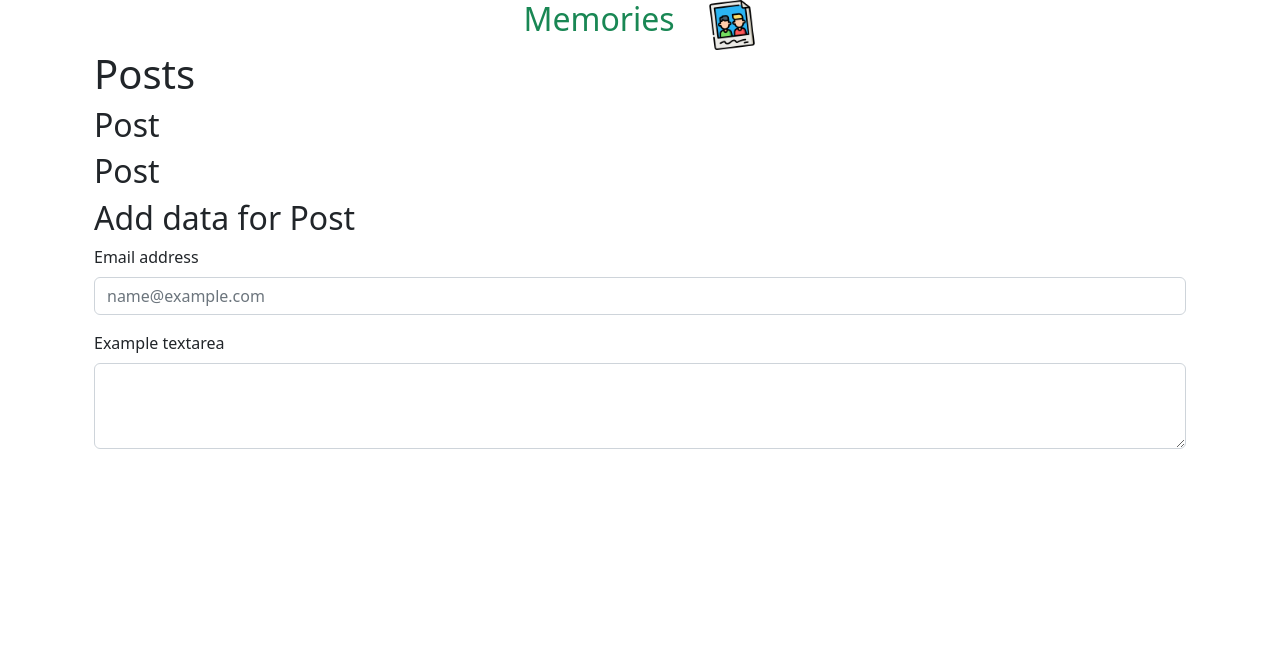
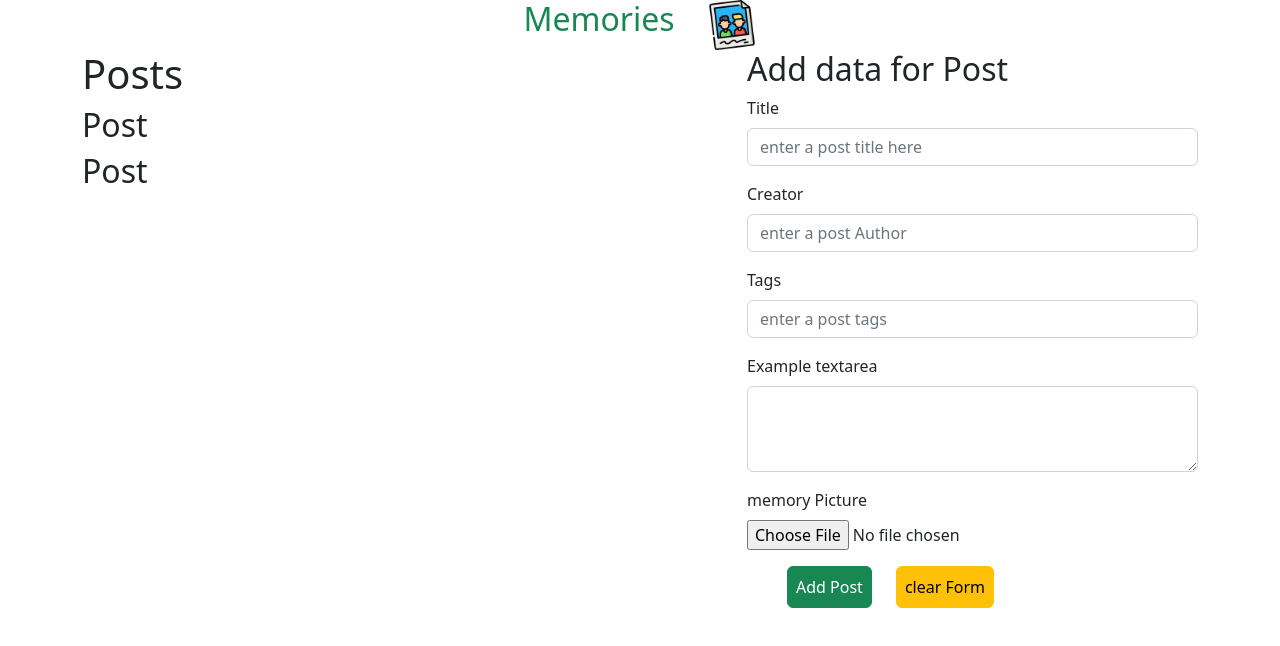
Before and after one commit to joffreynk/mern-project, a React (Create React App) app in the folder client/: page / in a window 1280 px wide. Shown: the top 646 px of the page. Built offline with nearby package versions, Linux system fonts and the light colour scheme; no server answers.

Commit message:
add form and methods to handle sumissions

```diff
--- a/client/package.json
+++ b/client/package.json
@@ -9,6 +9,7 @@
     "@testing-library/user-event": "^13.5.0",
     "react": "^18.2.0",
     "react-dom": "^18.2.0",
+    "react-file-base64": "^1.0.3",
     "react-redux": "^8.0.5",
     "react-scripts": "5.0.1",
     "web-vitals": "^2.1.4"
--- a/client/src/App.js
+++ b/client/src/App.js
@@ -1,10 +1,7 @@
 import React, { useEffect } from 'react'
 import { useDispatch, useSelector } from 'react-redux'
-import { CREATE_POST,  GET_POSTS } from '../src/redux/actions/PostActions';
-// import { CREATE_POST, GET_POST, GET_POSTS, DELETE_POST, UPDATE_POST } from '../src/redux/actions/PostActions'
 import { createPost, getPosts } from '../src/redux/actioncreators/postActionCreators'
 import './index.css'
-// import { Container, Grow, AppBar, Grid, Typography } from '@mui/material';
 
 import memory from './images/memories.png';
 import Posts from './components/posts/Posts';
@@ -18,7 +15,7 @@ function App() {
   const data = useSelector((store)=>store.getAllPost)
   console.log(data);
   useEffect(()=>{
-    dispatch(getPosts(GET_POSTS))
+    dispatch(getPosts())
   }, [dispatch])
 
   return (
@@ -28,19 +25,14 @@ function App() {
         <img className="logo mx-3" src={memory} alt='memories' width="50px" height='50px'/>
       </div>
 
-      <div >
-        <div className='container'>
-          <div className='' >
-            <div className='xs-12 sm-7'>
-              <Posts />
-            </div>
-            <div className='xs-12 sm-4'>
-              <Form />
-            </div>
+      <div className='row'>
+          <div className='col-xs-12 col-sm-7 mr-5'>
+            <Posts />
           </div>
-        </div>
+          <div className='col-xs-12 col-sm-5 ml-5'>
+            <Form />
+          </div>
       </div>
-
     </div>
   )
 }
--- a/client/src/components/form/Form.js
+++ b/client/src/components/form/Form.js
@@ -1,20 +1,73 @@
-import React from 'react'
+import React, {useState} from 'react'
+import { useDispatch, useSelector } from 'react-redux'
+import FileBase from 'react-file-base64'
+import { createPost } from '../../redux/actioncreators/postActionCreators'
 
 function Form() {
+
+  const dispatch = useDispatch();
+
+
+  const [postData, setPostData] = useState({
+    title:'',
+    creator: '',
+    tags: '',
+    message: '',
+    selectedFile: ''
+  })
+  // console.log(postData);
+  const handleSumit = (e)=>{
+    e.preventDefault()
+    dispatch(createPost(postData));
+    console.log('Data sent');
+  }
+
+
+  const clear = () => {
+    setPostData({
+      title:'',
+      creator: '',
+      tags: '',
+      message: '',
+      selectedFile: ''
+    })
+    console.log('console cleared successfully');
+  }
   return (
-    <div>
+    <>
       <h2>Add data for Post</h2>
-      <form>
+      <form onSubmit={handleSumit}>
       <div className="mb-3">
-        <label htmlFor="exampleFormControlInput1" className="form-label">Email address</label>
-        <input type="email" className="form-control" id="exampleFormControlInput1" placeholder="name@example.com"/>
+        <label htmlFor="title" className="form-label">Title</label>
+        <input value={postData.title} onChange={(e)=>setPostData({...postData, title: e.target.value})} type="text" className="form-control" id="title" placeholder="enter a post title here"/>
       </div>
       <div className="mb-3">
-        <label htmlFor="exampleFormControlTextarea1" className="form-label">Example textarea</label>
-        <textarea className="form-control" id="exampleFormControlTextarea1" rows="3"></textarea>
+        <label htmlFor="creator" className="form-label">Creator</label>
+        <input value={postData.creator} onChange={(e)=>setPostData({...postData, creator: e.target.value})} type="text" className="form-control" id="creator" placeholder="enter a post Author"/>
+      </div>
+
+      <div className="mb-3">
+        <label htmlFor="tags" className="form-label">Tags</label>
+        <input value={postData.tags} onChange={(e)=>setPostData({...postData, tags: e.target.value})} type="text" className="form-control" id="tags" placeholder="enter a post tags"/>
+      </div>
+
+      <div className="mb-3">
+        <label htmlFor="message" className="form-label">Example textarea</label>
+        <textarea value={postData.message} onChange={(e)=>setPostData({...postData, message: e.target.value})}  className="form-control" id="message" rows="3"></textarea>
+      </div>
+
+      <div className="mb-3">
+        <label htmlFor="creator" className="form-label">memory Picture </label>
+        <div className='form-file'>
+        <FileBase type='file' multiple={false} onDone={(base64)=>setPostData({...postData, selectedFile: base64})} />
+        </div>
+      </div>
+      <div className="m-3">
+        <button type='submit' className='btn btn-success p-2 mx-4'>Add Post</button>
+        <button type='button' className='btn btn-warning p-2' onClick={clear}>clear Form</button>
       </div>
     </form>
-    </div>
+    </>
   )
 }
 
--- a/client/src/redux/actioncreators/postActionCreators.js
+++ b/client/src/redux/actioncreators/postActionCreators.js
@@ -12,8 +12,12 @@ export const createPost = createAsyncThunk(CREATE_POST, async (params) => {
     },
     body: JSON.stringify(params),
   };
-  const post = await fetch(URL, options);
-  return post.json();
+  try {
+    const post = await fetch(URL, options);
+    return post.json();
+  } catch (error) {
+    console.log(error.message);
+  }
 })
 
 export const getPosts = createAsyncThunk(GET_POSTS, async () => {
```
Also changed, not shown: 1 other file (tests, documents, lock files or other folders).
